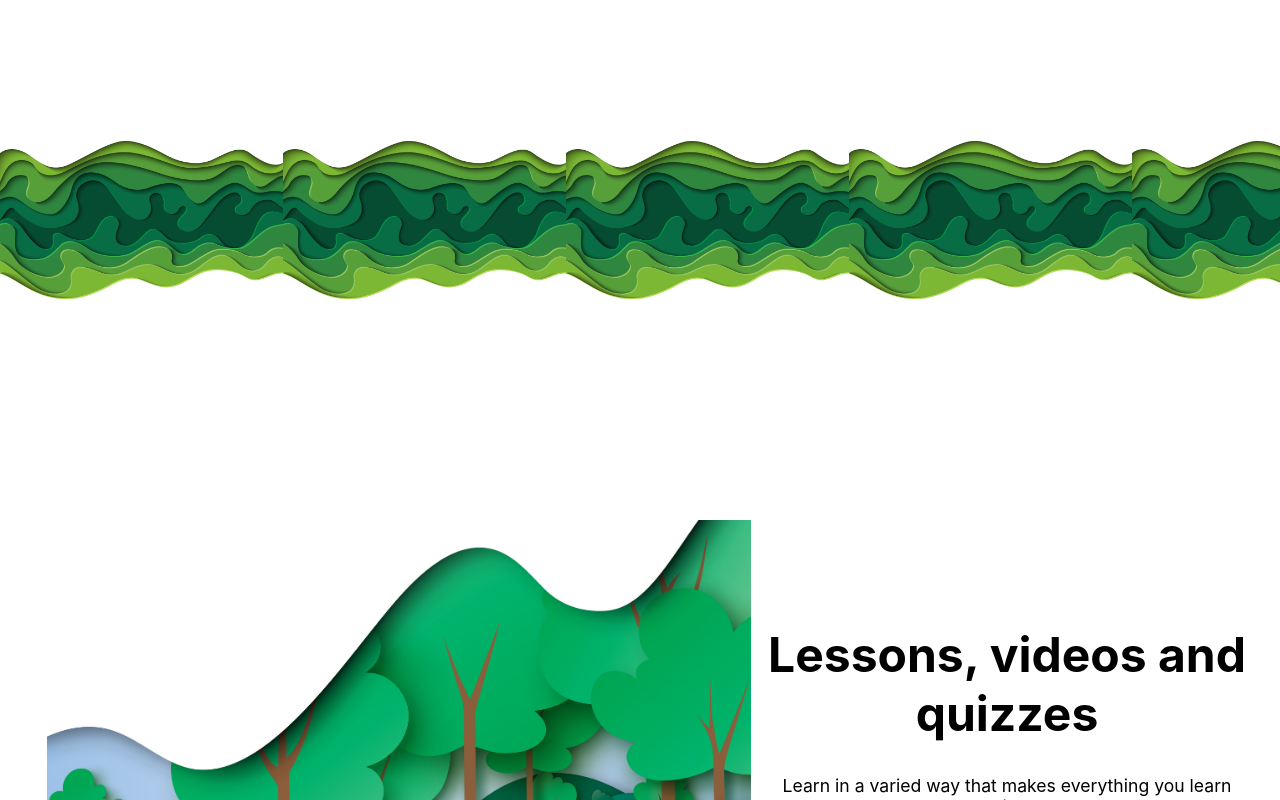
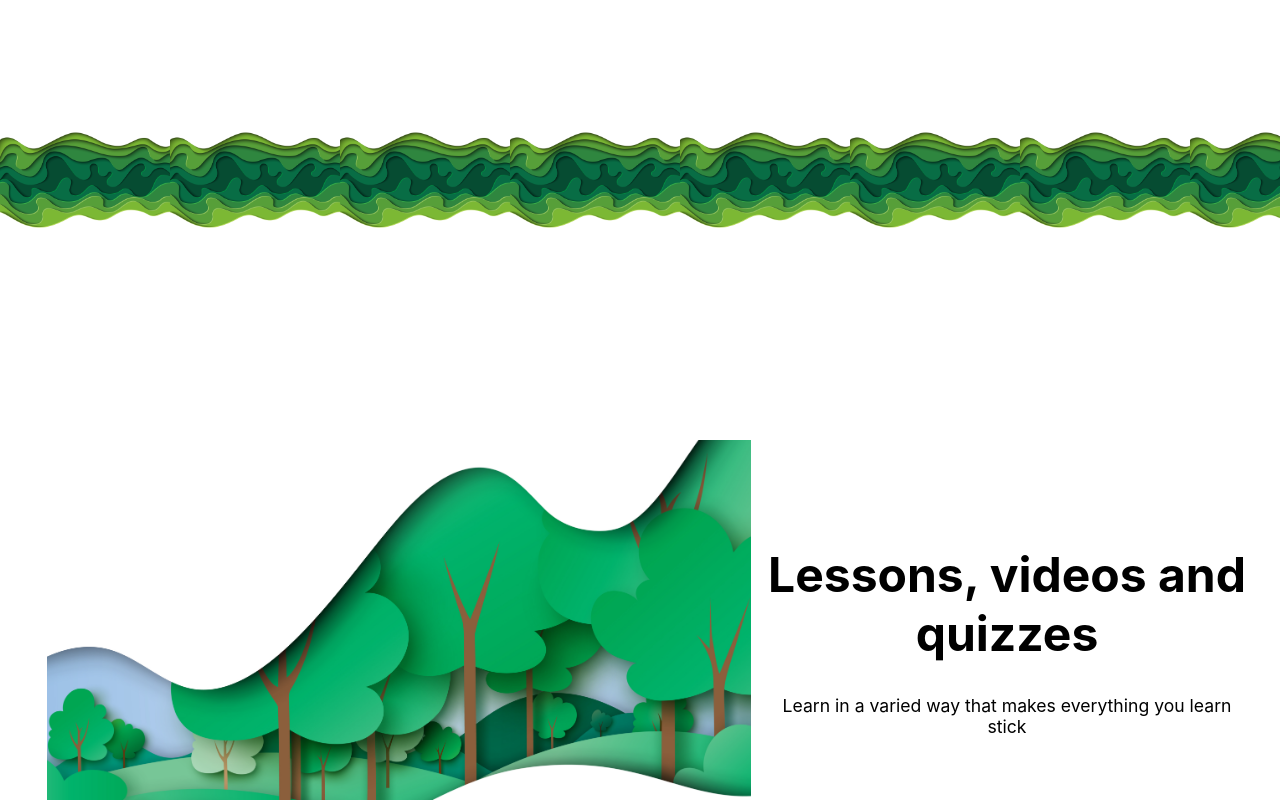
Before and after one commit to DevrMichael/cr-landing-page, a React (Create React App) app: page / in a window 1280 px wide. Shown: the part 1480-2280 px from the top of the page. Built offline with nearby package versions, Linux system fonts and the light colour scheme.

Commit message:
Update section divider image size

```diff
--- a/src/App.css
+++ b/src/App.css
@@ -30,9 +30,8 @@ p {
 .section-divider__image {
     background: url(../src/assets/section_divider_image.jpg);
   background-size: contain;
-  margin-right: 30px;
   width: 100%;
-  height: 200px;
+  height: 120px;
 }
 
 .footer-links {
```
